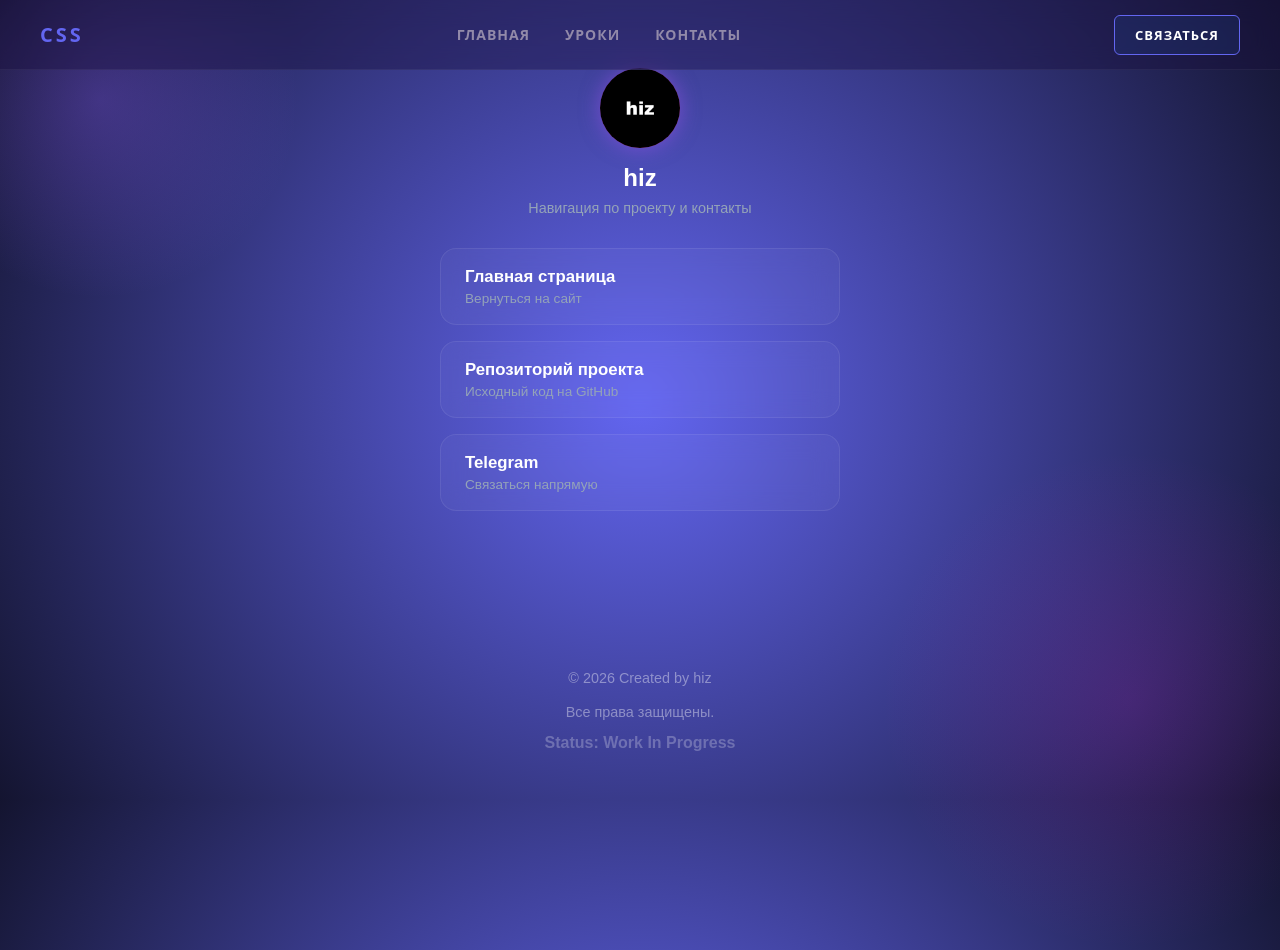
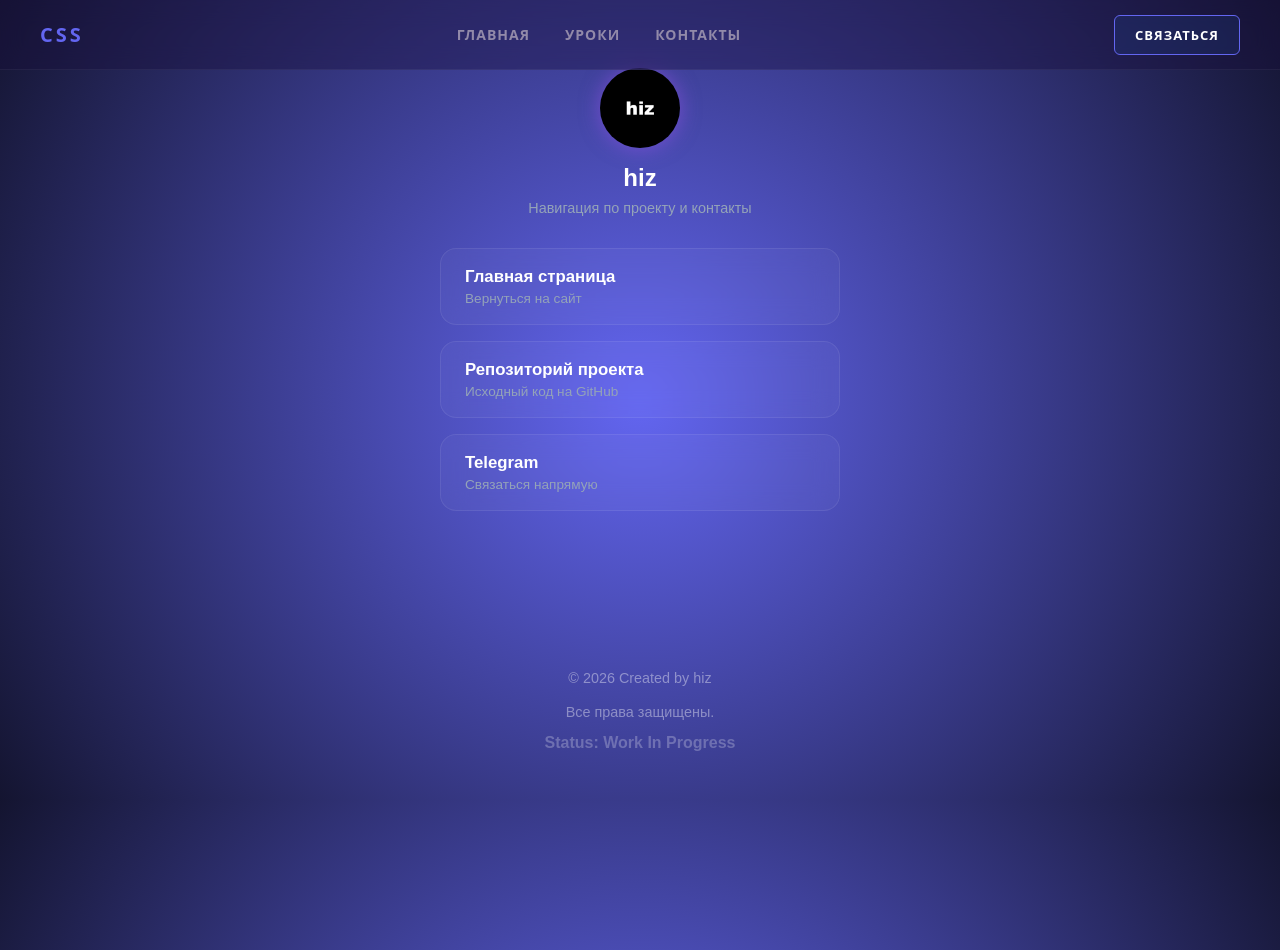
Before and after one commit to Hizikc/sfc, a website: page pages/links.html in a window 1280 px wide. Shown: the top 950 px of the page. Drawn offline with nearby package versions, Linux system fonts and the light colour scheme; files that its build step writes are made by us from their sources.

Commit message:
убрал фон на странице links подключил общий фон v0.1.1

```diff
--- a/css/links.css
+++ b/css/links.css
@@ -3,7 +3,6 @@
   margin: 0;
   padding: 0;
   box-sizing: border-box;
-  background-color: #0b0b1e;
   font-family: system-ui, -apple-system, BlinkMacSystemFont, 'Segoe UI', Roboto, sans-serif;
   color: #ffffff;
   min-height: 100vh;
@@ -23,7 +22,6 @@
   position: absolute;
   width: 400px;
   height: 400px;
-  background: radial-gradient(circle, rgba(139, 92, 246, 0.3) 0%, rgba(0,0,0,0) 70%);
   top: -100px;
   left: -100px;
   z-index: 1;
@@ -33,7 +31,6 @@
   position: absolute;
   width: 500px;
   height: 500px;
-  background: radial-gradient(circle, rgba(192, 38, 211, 0.2) 0%, rgba(0,0,0,0) 70%);
   bottom: -150px;
   right: -100px;
   z-index: 1;
@@ -58,7 +55,6 @@
   width: 80px;
   height: 80px;
   border-radius: 50%;
-  background: linear-gradient(135deg, #a855f7 0%, #ec4899 100%);
   box-shadow: 0 0 20px rgba(168, 85, 247, 0.5);
   margin: 0 auto 16px;
   display: flex;
```
